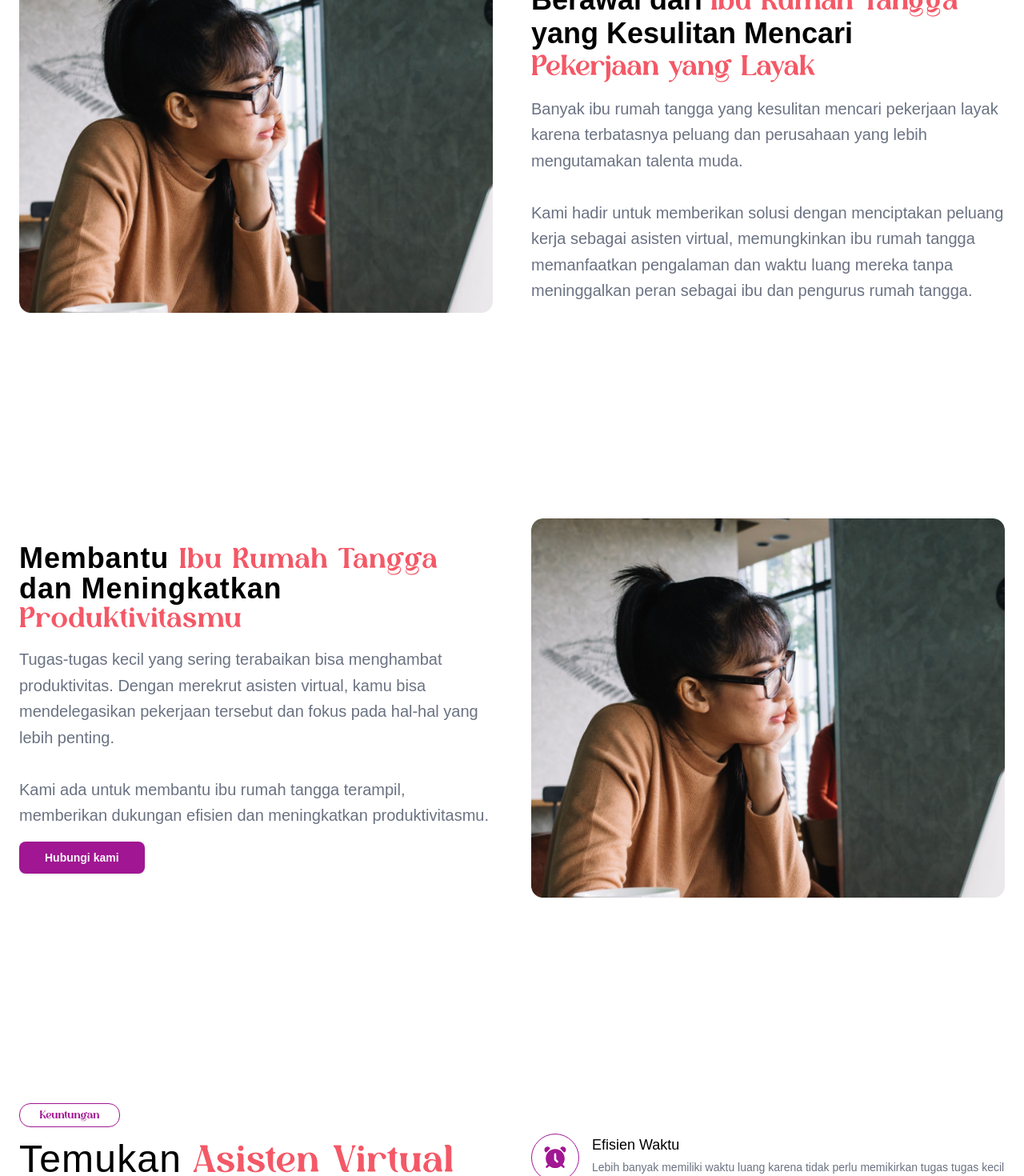
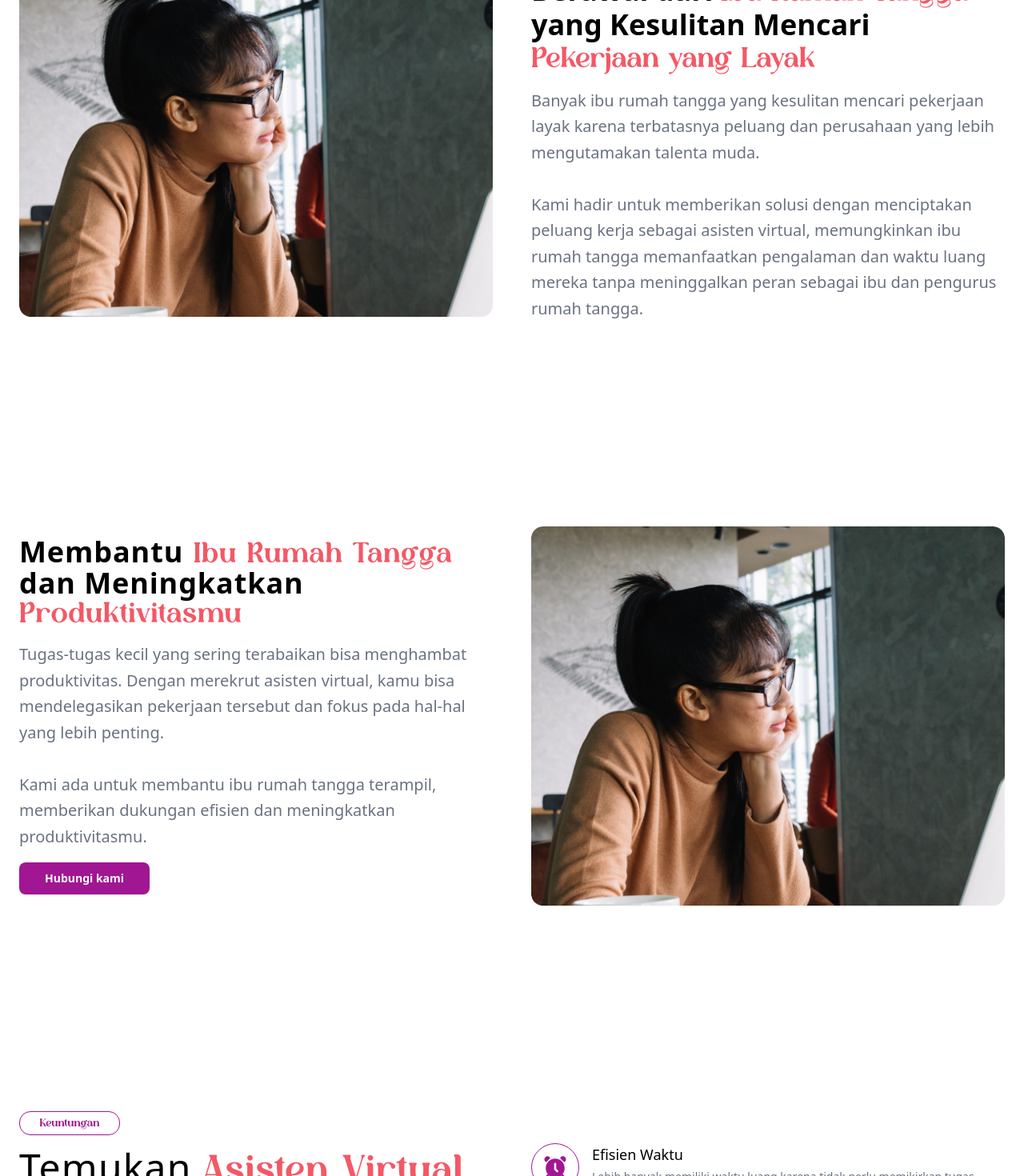
Before and after one commit to badromeoo/srikandi_va, a Next.js app: page / in a window 1280 px wide. Shown: the part 1240-2710 px from the top of the page at 80% size. Built offline with nearby package versions, Linux system fonts and the light colour scheme.

Commit message:
fix font

```diff
--- a/src/app/globals.css
+++ b/src/app/globals.css
@@ -9,7 +9,7 @@
 
 @theme {
   --font-suwargi: Suwargi, sans-serif;
-  --font-sans: "Plus Jakarta Sans", sans-serif;
+  --: "Plus Jakarta Sans", sans-serif;
 }
 
 @theme inline {
--- a/src/components/AboutUs.tsx
+++ b/src/components/AboutUs.tsx
@@ -20,11 +20,11 @@ export function AboutUs() {
                   </div>
                 </Link>
                 <h2 className="text-2xl 2xl:text-4xl xl:text-[36px] md:text-4xl sm:text-5xl tracking-normal  mt-5 ">
-                  <span className={`font-sans font-bold `}>Berawal dari</span> <span className="font-suwargi text-[#F45866]">Ibu Rumah Tangga</span> <br /> <span className={`font-sans font-bold `}>yang Kesulitan Mencari</span>
+                  <span className={` font-bold `}>Berawal dari</span> <span className="font-suwargi text-[#F45866]">Ibu Rumah Tangga</span> <br /> <span className={` font-bold `}>yang Kesulitan Mencari</span>
                   <br />
                   <span className="font-suwargi text-[#F45866] ">Pekerjaan yang Layak</span>
                 </h2>
-                <p className={`font-sans max-w-[600px] font-[400] text-gray-500 md:text-xl/relaxed lg:text-base/relaxed xl:text-xl/relaxed dark:text-gray-400`}>
+                <p className={` max-w-[600px] font-[400] text-gray-500 md:text-xl/relaxed lg:text-base/relaxed xl:text-xl/relaxed dark:text-gray-400`}>
                   Banyak ibu rumah tangga yang kesulitan mencari pekerjaan layak karena terbatasnya peluang dan perusahaan yang lebih mengutamakan talenta muda. <br /> <br /> Kami hadir untuk memberikan solusi dengan menciptakan peluang
                   kerja sebagai asisten virtual, memungkinkan ibu rumah tangga memanfaatkan pengalaman dan waktu luang mereka tanpa meninggalkan peran sebagai ibu dan pengurus rumah tangga.
                 </p>
@@ -45,11 +45,11 @@ export function AboutUs() {
             <div className="flex flex-col justify-center space-y-4">
               <div className="space-y-4">
                 <h2 className="text-2xl 2xl:text-4xl xl:text-[36px] sm:text-5xl tracking-wide">
-                  <span className={`font-sans font-bold `}>Membantu</span>
-                  <span className="font-suwargi text-[#F45866] "> Ibu Rumah Tangga</span> <span className={`font-sans font-bold `}>dan Meningkatkan </span>
+                  <span className={` font-bold `}>Membantu</span>
+                  <span className="font-suwargi text-[#F45866] "> Ibu Rumah Tangga</span> <span className={` font-bold `}>dan Meningkatkan </span>
                   <span className={`font-suwargi text-[#F45866]`}>Produktivitasmu</span>
                 </h2>
-                <p className={`font-sans max-w-[600px] font-light text-gray-500 md:text-xl/relaxed lg:text-base/relaxed xl:text-xl/relaxed dark:text-gray-400`}>
+                <p className={` max-w-[600px] font-light text-gray-500 md:text-xl/relaxed lg:text-base/relaxed xl:text-xl/relaxed dark:text-gray-400`}>
                   Tugas-tugas kecil yang sering terabaikan bisa menghambat produktivitas. Dengan merekrut asisten virtual, kamu bisa mendelegasikan pekerjaan tersebut dan fokus pada hal-hal yang lebih penting. <br /> <br /> Kami ada untuk
                   membantu ibu rumah tangga terampil, memberikan dukungan efisien dan meningkatkan produktivitasmu.
                 </p>
--- a/src/components/AdvantagesSection.tsx
+++ b/src/components/AdvantagesSection.tsx
@@ -1,7 +1,4 @@
-
 import Image from "next/image";
-
-
 
 const advantages = [
   {
@@ -31,8 +28,7 @@ export function AdvantagesSection() {
             <div className="space-y-4">
               <div className="inline-block font-suwargi w-[126px] rounded-xl text-center border border-[#A11692] bg-transparent px-3 py-1 text-sm text-[#A11692]">Keuntungan</div>
               <h2 className="text-3xl  tracking-wide sm:text-5xl">
-                <span className={`font-sans `}>Temukan</span> <span className="font-suwargi text-[#F45866]">Asisten Virtual</span> <span className={`font-sans`}>yang Memenuhi</span>{" "}
-                <span className="font-suwargi text-[#F45866] ">Kebutuhanmu</span>
+                <span className={` `}>Temukan</span> <span className="font-suwargi text-[#F45866]">Asisten Virtual</span> <span className={``}>yang Memenuhi</span> <span className="font-suwargi text-[#F45866] ">Kebutuhanmu</span>
               </h2>
               <p className="max-w-[600px] font-[400] md:text-xl/relaxed dark:text-gray-400">
                 Asisten virtual bukan hanya untuk mengerjakan sedikit tugas kecil, tapi asisten virtual bisa juga membantu mengerjakan pekerjaan yang memakan waktu banyak sampai mengatur pekerjaan agar lebih mengehemat waktu.
--- a/src/components/HeroSection.tsx
+++ b/src/components/HeroSection.tsx
@@ -9,7 +9,7 @@ export function HeroSection() {
         <div className=" grid gap-6 lg:grid-cols-2 lg:gap-12 xl:gap-16">
           <div className=" flex flex-col justify-center space-y-4">
             <div className="space-y-2">
-              <h1 className={` font-sans text-3xl text-[#404040]  font-bold tracking-normal sm:text-5xl xl:text-[55px]`}>
+              <h1 className={`  text-3xl text-[#404040]  font-bold tracking-normal sm:text-5xl xl:text-[55px]`}>
                 {/* Gunakan font-heading yang sudah kita siapkan */}
                 <span className="font-suwargi text-[#F45866] tracking-wide">Asisten Virtual </span>
                 <br />
--- a/src/components/Navbar.tsx
+++ b/src/components/Navbar.tsx
@@ -15,7 +15,7 @@ export function Navbar() {
         {/* Tombol Navigasi */}
         <nav>
           <Link
-            className={`font-sans inline-flex items-center justify-center rounded-md bg-[#A11692] px-5 py-2.5 text-center text-sm font-medium text-primary-foreground shadow transition-colors hover:bg-[#ae45a3] focus-visible:outline-none focus-visible:ring-1 focus-visible:ring-ring disabled:pointer-events-none disabled:opacity-50 lg:px-8 lg:py-3 lg:text-base`}
+            className={` inline-flex items-center justify-center rounded-md bg-[#A11692] px-5 py-2.5 text-center text-sm font-medium text-primary-foreground shadow transition-colors hover:bg-[#ae45a3] focus-visible:outline-none focus-visible:ring-1 focus-visible:ring-ring disabled:pointer-events-none disabled:opacity-50 lg:px-8 lg:py-3 lg:text-base`}
             href="/request"
           >
             Hubungi kami
--- a/src/components/ProgramsSection.tsx
+++ b/src/components/ProgramsSection.tsx
@@ -1,4 +1,3 @@
-
 const programs = [
   { title: "Sales Support", items: ["Lead research and prospecting", "Client outreach", "CRM management and data entry", "Follow-ups and appointment scheduling"] },
   { title: "Executive Assistant", items: ["Calendar and email management", "Travel planning and meeting coordination", "Document preparation and report creation", "Personal task assistance"] },
@@ -17,7 +16,7 @@ export function ProgramsSection() {
           {/* Kolom Teks Kiri */}
           <div className="space-y-4">
             <div className="inline-block rounded-lg border border-[#A11692] bg-transparent px-3 py-1 text-sm font-suwargi text-[#A11692]">Program kami</div>
-            <h2 className={`font-sans text-3xl  tracking-tighter sm:text-4xl lg:text-4xl md:text-4xl`}>
+            <h2 className={` text-3xl  tracking-tighter sm:text-4xl lg:text-4xl md:text-4xl`}>
               Sekecil Apapun <span className="font-suwargi text-[#F45866] tracking-normal">Tugasnya</span> <br />
               Dapat Memberi <span className="font-suwargi text-[#F45866] tracking-normal">Manfaat yang</span> <span className="font-suwargi text-[#F45866] tracking-normal">Besar</span>
             </h2>
@@ -31,7 +30,7 @@ export function ProgramsSection() {
         <div className="grid gap-10 lg:grid-cols-1 mt-[50px] lg:gap-16">
           <div className="mx-auto grid max-w-5xl grid-cols-1 gap-6 py-12 md:grid-cols-2 lg:grid-cols-3 lg:gap-8">
             {programs.map((program) => (
-              <div key={program.title} className={`font-sans flex flex-col rounded-lg border border-gray-200 bg-white p-6 shadow-sm dark:border-[#A11692]`}>
+              <div key={program.title} className={` flex flex-col rounded-lg border border-gray-200 bg-white p-6 shadow-sm dark:border-[#A11692]`}>
                 <h3 className="text-xl ">{program.title}</h3>
                 <ul className="mt-4 space-y-2 text-sm text-gray-500 underline underline-offset-8 mb-[40px] dark:text-[#A11692]">
                   {program.items.map((item) => (
--- a/tailwind.config.ts
+++ b/tailwind.config.ts
@@ -1,14 +1,9 @@
-import type { Config } from "tailwindcss"
-import animatePlugin from "tailwindcss-animate"
+import type { Config } from "tailwindcss";
+import animatePlugin from "tailwindcss-animate";
 
 const config = {
   darkMode: "class",
-  content: [
-    './pages/**/*.{ts,tsx}',
-    './components/**/*.{ts,tsx}',
-    './app/**/*.{ts,tsx}',
-    './src/**/*.{ts,tsx}',
-	],
+  content: ["./pages/**/*.{ts,tsx}", "./components/**/*.{ts,tsx}", "./app/**/*.{ts,tsx}", "./src/**/*.{ts,tsx}"],
   prefix: "",
   theme: {
     container: {
@@ -19,10 +14,10 @@ const config = {
       },
     },
     extend: {
-       fontFamily: {
+      fontFamily: {
         suwari: ["var(--font-suwargi)"],
         jakarta: ["var(--font-plus-jakarta)"],
-        sans: ["var(--font-sans)"],
+        sans: ["var(--)"],
       },
       colors: {
         border: "hsl(var(--border))",
@@ -81,6 +76,6 @@ const config = {
     },
   },
   plugins: [animatePlugin],
-} satisfies Config
+} satisfies Config;
 
-export default config
+export default config;
```
Also changed, not shown: src/pages/_document.tsx (+3 -5 lines).
